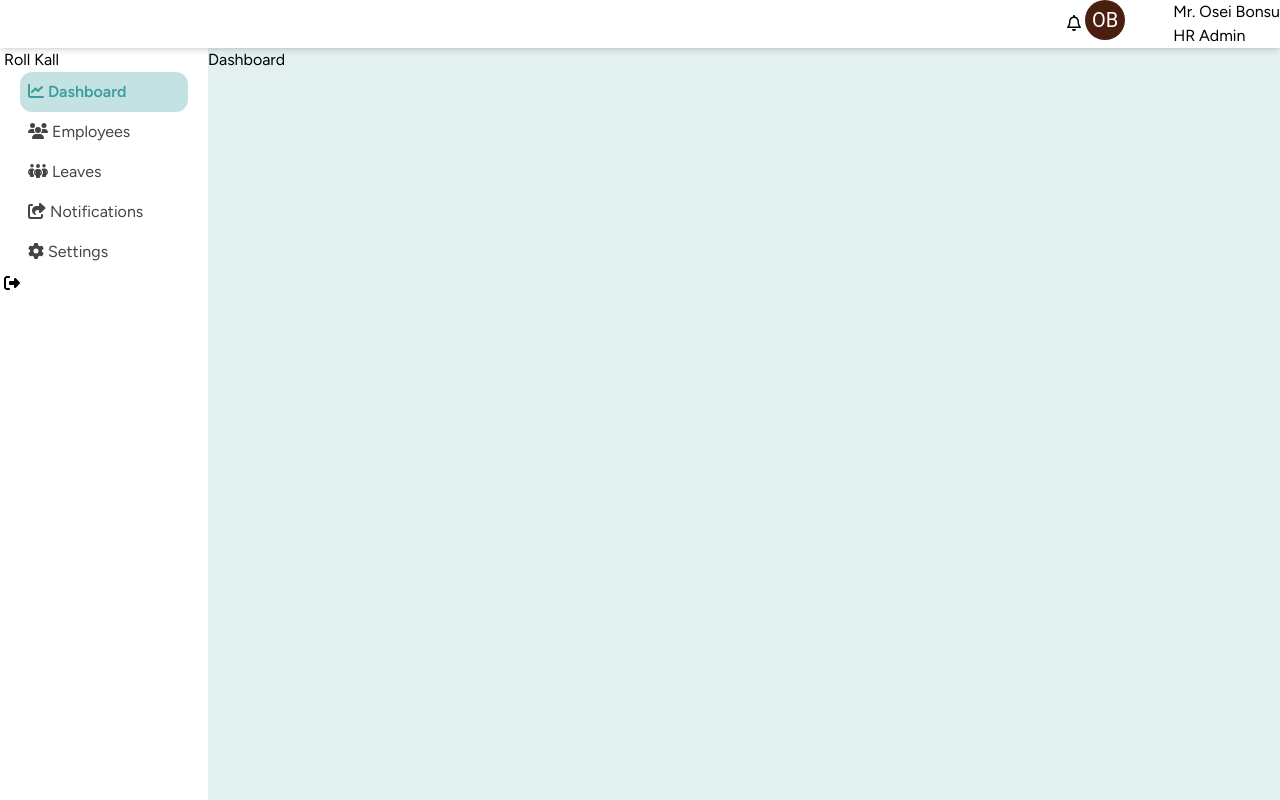
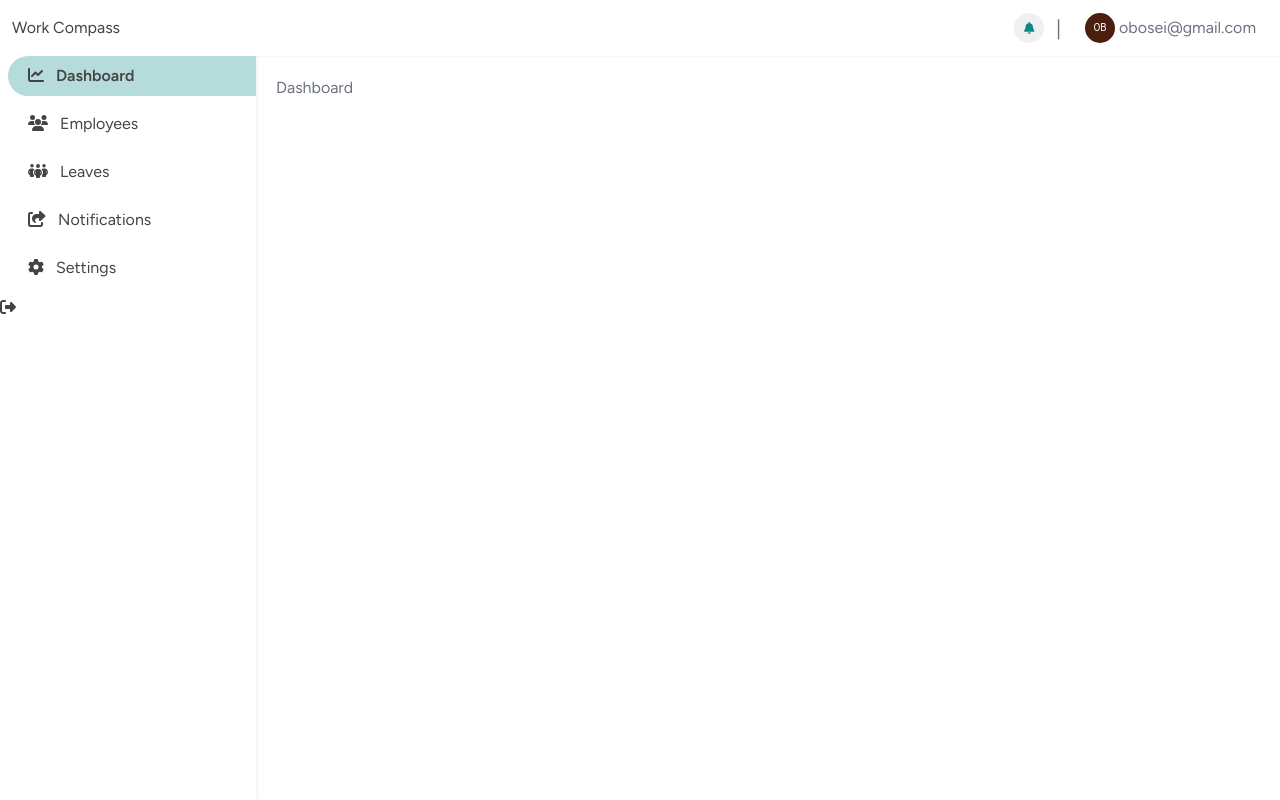
Before and after one commit to joelaj06/workforce-compass, a React (Vite) app: page / in a window 1280 px wide. Built offline with nearby package versions, Linux system fonts and the light colour scheme.

Commit message:
Modified side nav and top nav

```diff
--- a/package.json
+++ b/package.json
@@ -17,6 +17,7 @@
     "@fortawesome/free-solid-svg-icons": "^6.5.1",
     "@fortawesome/react-fontawesome": "^0.2.0",
     "@mui/material": "^5.15.9",
+    "axios": "^1.6.7",
     "react": "^18.2.0",
     "react-dom": "^18.2.0",
     "react-router-dom": "^6.22.0"
--- a/src/App.tsx
+++ b/src/App.tsx
@@ -5,12 +5,22 @@ import AppRoutes from "./routes/AppRoutes";
 function App() {
   return (
     <>
-      <Header />
-      <div>
-        <div className="flex">
-          <SideBar />
-          <div className="w-full m-25px 34px bg-skin-shade50">
-            <AppRoutes />
+      <div className="min-w-full h-screen max-h-screen">
+        <div className="w-full h-full flex">
+          <div className="w-1/5 h-screen max-h-screen">
+            <div className="w-full h-screen">
+              <SideBar />
+            </div>
+          </div>
+          <div className="w-4/5 h-screen relative overflow-y-auto hide-scrollbar">
+            <div className="w-full min-h-full text-gray-500 relative ">
+              <div className="sticky z-20 w-full top-0">
+                <Header />
+              </div>
+              <div className="p-5">
+                <AppRoutes />
+              </div>
+            </div>
           </div>
         </div>
       </div>
--- a/src/components/Header.tsx
+++ b/src/components/Header.tsx
@@ -1,5 +1,5 @@
 import { FontAwesomeIcon } from "@fortawesome/react-fontawesome";
-import { faBell } from "@fortawesome/free-regular-svg-icons";
+import { faBell } from "@fortawesome/free-solid-svg-icons";
 import { Avatar } from "@mui/material";
 import { getInitials, stringToColor } from "../utils/getInitials";
 
@@ -10,6 +10,9 @@ const Header = () => {
     return {
       sx: {
         bgcolor: stringToColor(firstname, lastname),
+        height: "30px",
+        width: "30px",
+        fontSize: "10px",
       },
       children: getInitials(firstname, lastname),
     };
@@ -20,17 +23,29 @@ const Header = () => {
 
   return (
     <>
-      <div className="bg-white shadow-md gap-20px p-8px 4px h-45px sticky top-0 z-10 flex justify-end items-center">
-        <div>
-          <span onClick={handleNotification}>{notificationIcon}</span>
-        </div>
-
-        <div className="w-1 h-full bg-gray-300 m-0 10px"></div>
-        <div className="flex gap-12">
-          <Avatar {...stringAvatar("Osei", "Bonsu")} />
-          <div>
-            <div>Mr. Osei Bonsu</div>
-            <span>HR Admin</span>
+      <div className="bg-white p-1 w-full h-14 shadow-sm content-center">
+        <div className="flex items-center justify-end px-5 gap-2">
+          <div className="cursor-pointer" onClick={handleNotification}>
+            <Avatar
+              sx={{
+                height: "30px",
+                width: "30px",
+                fontSize: "12px",
+                backgroundColor: "#f0f0f0",
+                color: "var(--primary-color)",
+              }}
+            >
+              {" "}
+              {notificationIcon}
+            </Avatar>
+          </div>
+          <div className="text-xl px-1">|</div>
+          <div className="w-1 h-full bg-gray-300 m-0 10px"></div>
+          <div className="flex gap-1 items-center">
+            <Avatar {...stringAvatar("Osei", "Bonsu")} />
+            <div>
+              <div>obosei@gmail.com</div>
+            </div>
           </div>
         </div>
       </div>
--- a/src/components/Sidebar.tsx
+++ b/src/components/Sidebar.tsx
@@ -60,11 +60,11 @@ const SideBar = () => {
   const location = useLocation();
 
   return (
-    <div className="">
-      <div className=" w-52 sticky h-[calc(100vh-48px)] bg-white px-1 pe-5 transition ease-in duration-400 ">
+    <div className="w-full h-full bg-white  text-primary shadow-md">
+      <div className=" transition ease-in duration-400 ">
         <div>
-          <div>
-            <h4>Roll Kall</h4>
+          <div className="h-14 content-center p-3">
+            <p>Work Compass</p>
           </div>
 
           <div className="">
@@ -72,13 +72,12 @@ const SideBar = () => {
               return (
                 <div
                   key={id}
-                  className={`text-skin-base p-2 ml-4  rounded-xl  transition !duration-400 ease-in ${
-                    location.pathname == link &&
-                    "opacity-80 bg-skin-active !text-primary-color font-semibold"
+                  className={`p-2  ml-2 mb-2 hover:bg-gray-300 rounded-s-full  transition duration-400 ease-in ${
+                    location.pathname == link && "bg-skin-active font-semibold"
                   }`}
                 >
                   <Link to={link} key={id} className="flex">
-                    <span className="pe-1">{icon}</span>
+                    <span className="px-3">{icon}</span>
                     <p className="title">{title}</p>
                   </Link>
                 </div>
--- a/src/index.css
+++ b/src/index.css
@@ -24,3 +24,8 @@
         --primary-color-shadeA70:  #08ffff ;
     }
 }
+
+*{
+    -webkit-font-smoothing: antialiased;
+    -moz-osx-font-smoothing: grayscale;
+}
--- /dev/null
+++ b/src/pages/Employees/Employees.tsx
@@ -0,0 +1,5 @@
+const Employees = () => {
+  return <div>Employees</div>;
+};
+
+export default Employees;
--- /dev/null
+++ b/src/pages/Leaves/Leaves.tsx
@@ -0,0 +1,5 @@
+const Leaves = () => {
+  return <div>Leaves</div>;
+};
+
+export default Leaves;
--- /dev/null
+++ b/src/pages/Notification/Notifications.tsx
@@ -0,0 +1,5 @@
+const Notifications = () => {
+  return <div>Notifications</div>;
+};
+
+export default Notifications;
--- /dev/null
+++ b/src/pages/Settings/Settings.tsx
@@ -0,0 +1,5 @@
+const Settings = () => {
+  return <div>Settings</div>;
+};
+
+export default Settings;
--- a/src/routes/AppRoutes.tsx
+++ b/src/routes/AppRoutes.tsx
@@ -1,12 +1,20 @@
 import { Route, Routes } from "react-router-dom";
 import { AppPages } from "./appPages";
-import Dashboard from "../pages/Dashboard/Dashboard";
+import Dashboard from "../pages/Dashboard/component/Dashboard";
 import NotFound from "../pages/Auth/ErrorHandler/NotFound";
+import Employees from "../pages/Employees/Employees";
+import Leaves from "../pages/Leaves/Leaves";
+import Notifications from "../pages/Notification/Notifications";
+import Settings from "../pages/Settings/Settings";
 
 const AppRoutes = () => {
   return (
     <Routes>
       <Route path={AppPages.index} element={<Dashboard />} />
+      <Route path={AppPages.employees} element={<Employees />} />
+      <Route path={AppPages.leaves} element={<Leaves />} />
+      <Route path={AppPages.notifications} element={<Notifications />} />
+      <Route path={AppPages.settings} element={<Settings />} />
       <Route path={AppPages.notFound} element={<NotFound />} />
     </Routes>
   );
--- a/tailwind.config.js
+++ b/tailwind.config.js
@@ -17,6 +17,7 @@ export default {
       },
       colors: {
         "primary-color": "var(--primary-color)",
+        primary: "var(--text-muted-color)",
       },
       backgroundColor: {
         skin: {
```
Also changed, not shown: src/pages/Dashboard/component/Dashboard.tsx (renamed from src/pages/Dashboard/Dashboard.tsx), 1 other file (tests, documents, lock files or other folders).
